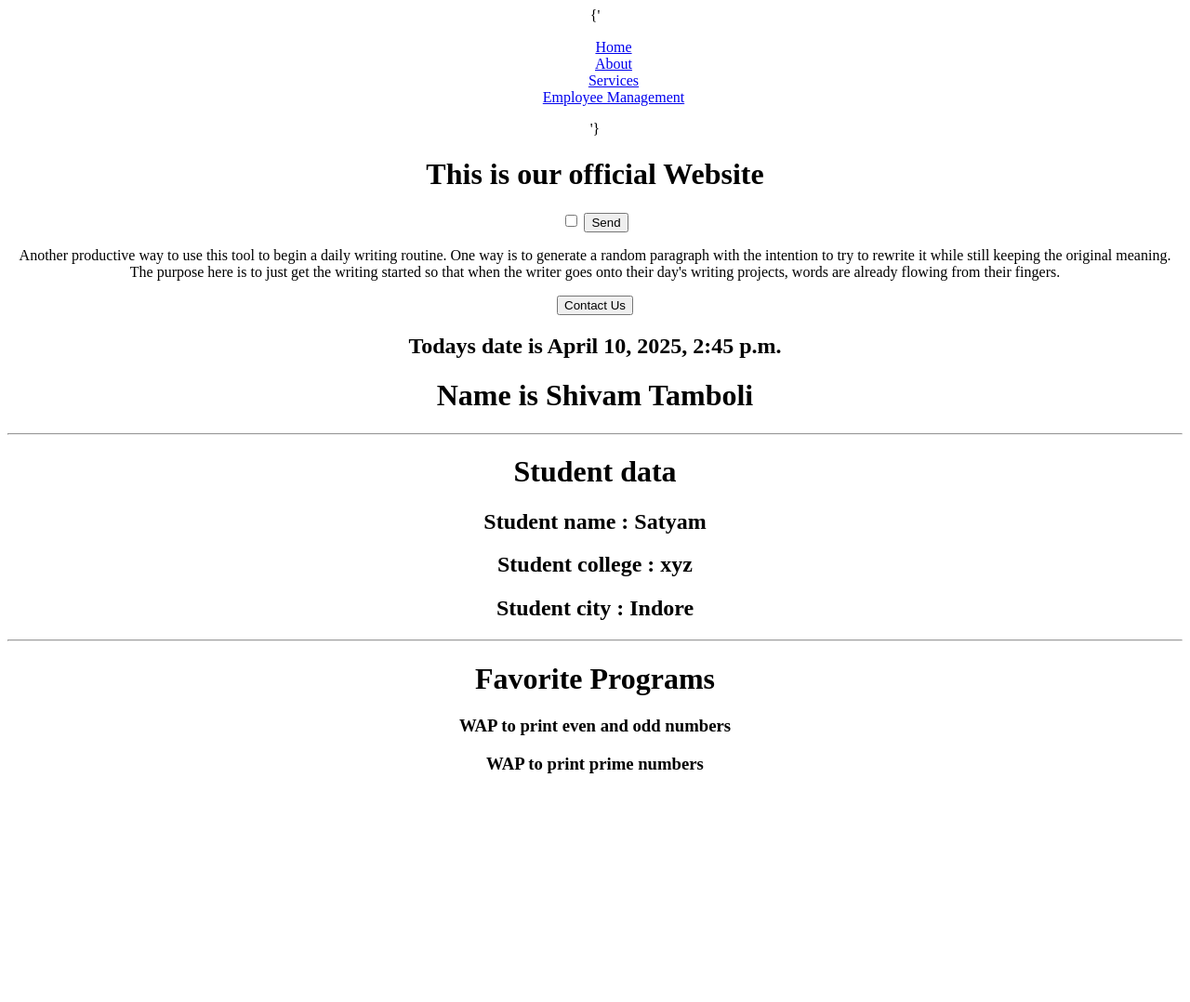
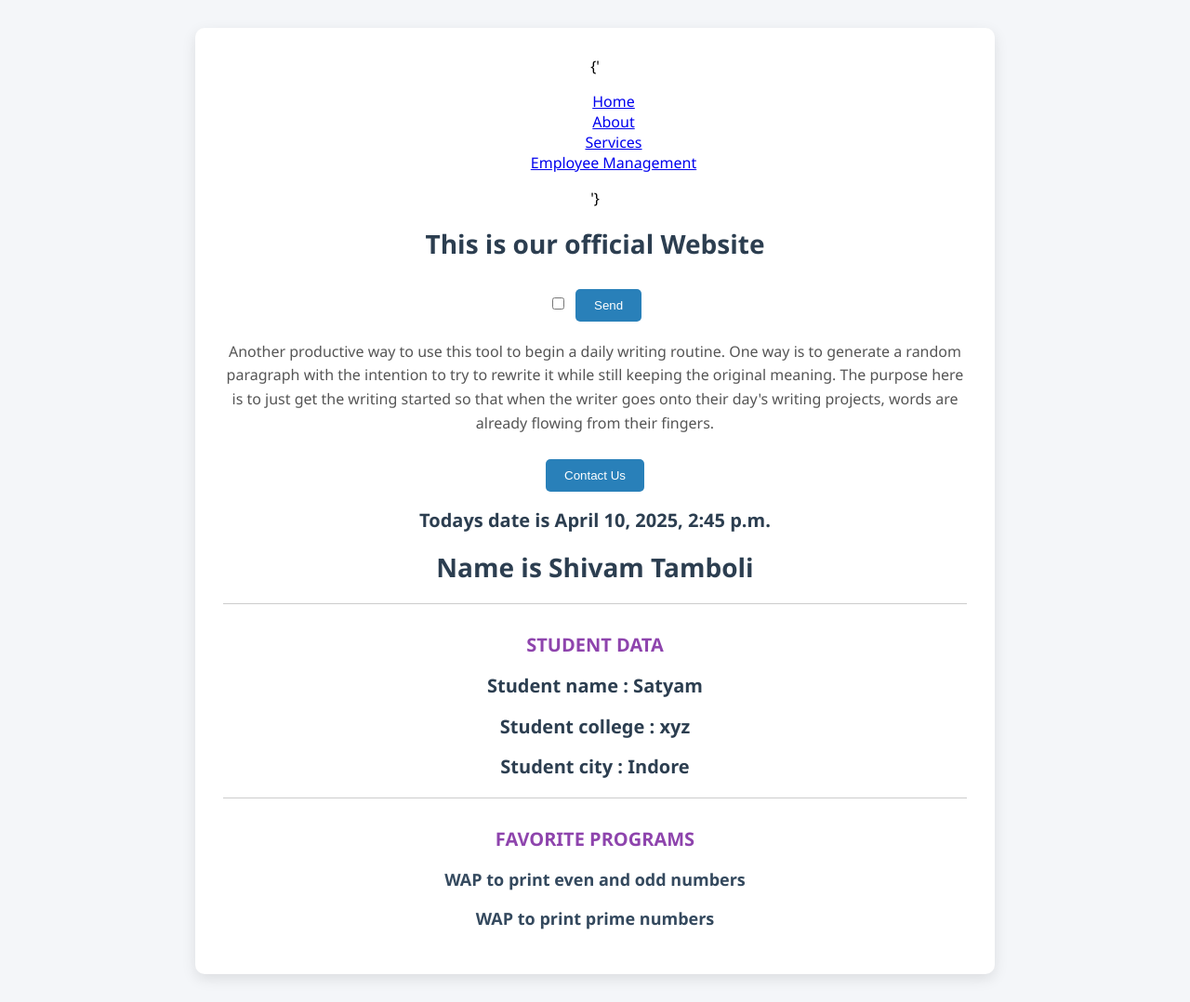
Before and after one commit to Shivam-tamboli/myapp, a Django app: page / in a window 1280 px wide. Shown: the whole page at 93% size. Before the commit the page ends 832 px from the top, so only its background shows below. Run offline with Django 5.2, Linux system fonts and the light colour scheme.

Commit message:
modify the home page

```diff
--- a/templates/home.html
+++ b/templates/home.html
@@ -6,7 +6,85 @@
     <title>Welcome to our Website</title>
     <meta name="description" content="">
     <meta name="viewport" content="width=device-width, initial-scale=1">
-        <link rel="stylesheet" href="">
+    <style>
+        body {
+            font-family: 'Segoe UI', Tahoma, Geneva, Verdana, sans-serif;
+            background: #f4f6f9;
+            margin: 0;
+            padding: 0;
+        }
+
+        .container {
+            max-width: 800px;
+            margin: 30px auto;
+            background: white;
+            padding: 30px;
+            box-shadow: 0 5px 15px rgba(0,0,0,0.1);
+            border-radius: 10px;
+        }
+
+        h1, h2, h3 {
+            color: #2c3e50;
+        }
+
+        h1 {
+            font-size: 28px;
+            margin-bottom: 20px;
+        }
+
+        h2 {
+            font-size: 20px;
+        }
+
+        h3 {
+            font-size: 18px;
+            color: #34495e;
+        }
+
+        p {
+            font-size: 16px;
+            line-height: 1.6;
+            color: #555;
+        }
+
+        form {
+            margin-bottom: 20px;
+        }
+
+        input[type="checkbox"] {
+            margin-right: 8px;
+        }
+
+        button {
+            background-color: #2980b9;
+            color: white;
+            border: none;
+            padding: 10px 20px;
+            border-radius: 5px;
+            cursor: pointer;
+            margin-top: 10px;
+            transition: background-color 0.3s;
+        }
+
+        button:hover {
+            background-color: #1f618d;
+        }
+
+        hr {
+            border: none;
+            border-top: 1px solid #ccc;
+            margin: 20px 0;
+        }
+
+        .section-title {
+            margin-top: 30px;
+            font-weight: bold;
+            text-transform: uppercase;
+            font-size: 20px;
+            color: #8e44ad;
+        }
+
+    </style>
 </head>
 <body>
     <div class="container" style="text-align: center">
@@ -24,28 +102,26 @@
         <button>Contact Us</button>
 
         {% if isActive %}
-        <!--accesing dynamic data-->
         <div>
-            <h2>Todays date is {{date}}</h2>
-        <h1>Name is {{name}}</h1>
+            <h2>Todays date is <strong>{{date}}</strong></h2>
+            <h1>Name is <strong>{{name}}</strong></h1>
+
             <hr>
-        <h1>Student data</h1>
+
+            <div class="section-title">Student data</div>
             <h2>Student name : {{ Student.Student_name }}</h2>
             <h2>Student college : {{ Student.Student_college }}</h2>
             <h2>Student city : {{ Student.Student_city }}</h2>
 
             <hr>
 
-        <h1>Favorite Programs</h1>
-
+            <div class="section-title">Favorite Programs</div>
             {% for p in list_of_program %}
-
                 <h3>{{p}}</h3>
-
-        {%  endfor %}
+            {% endfor %}
         </div>
         {% endif %}
-        <div/>
+    </div>
 
     <script src="" async defer></script>
 </body>
```
Lines whose indentation alone changed are shown as unchanged.
